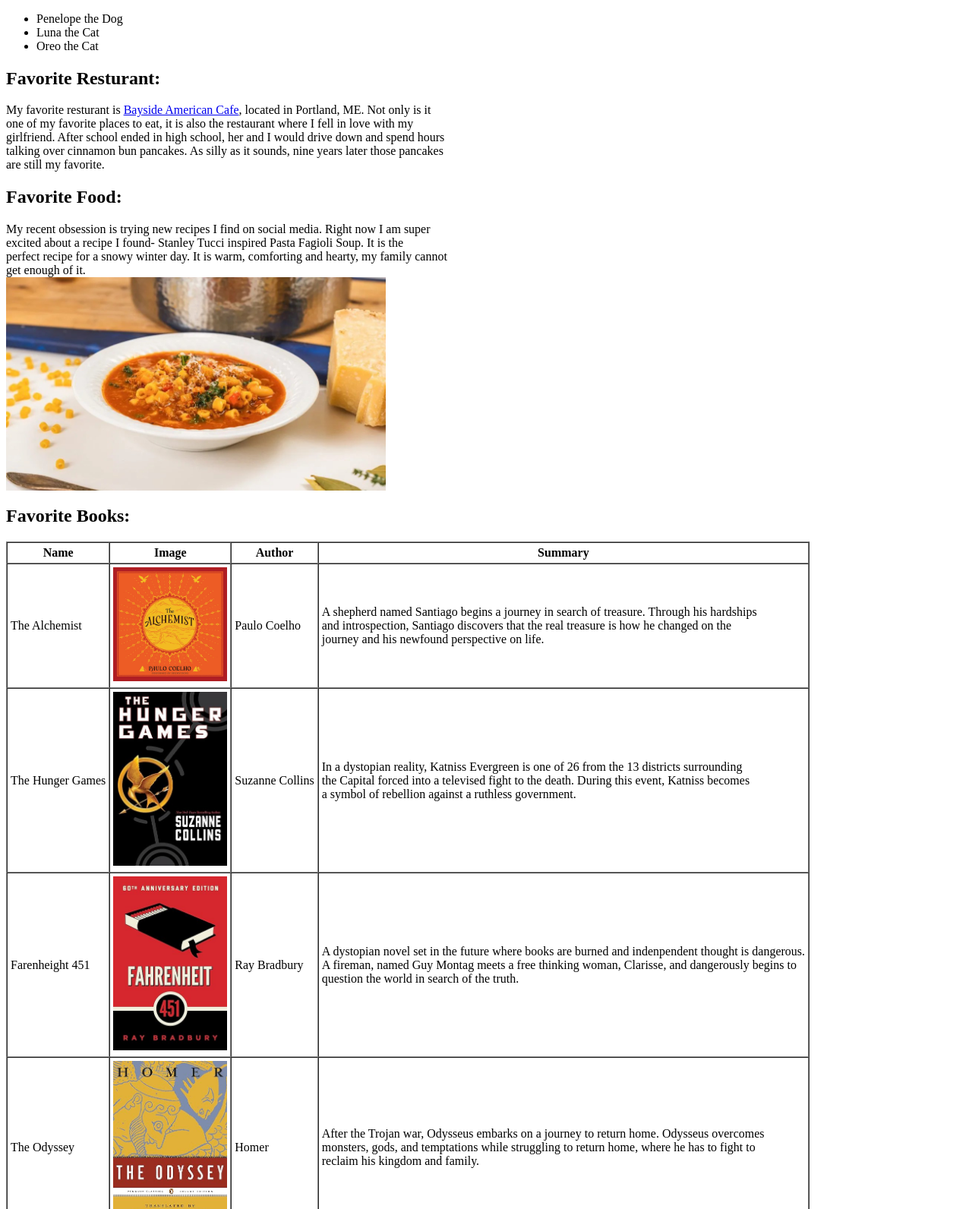
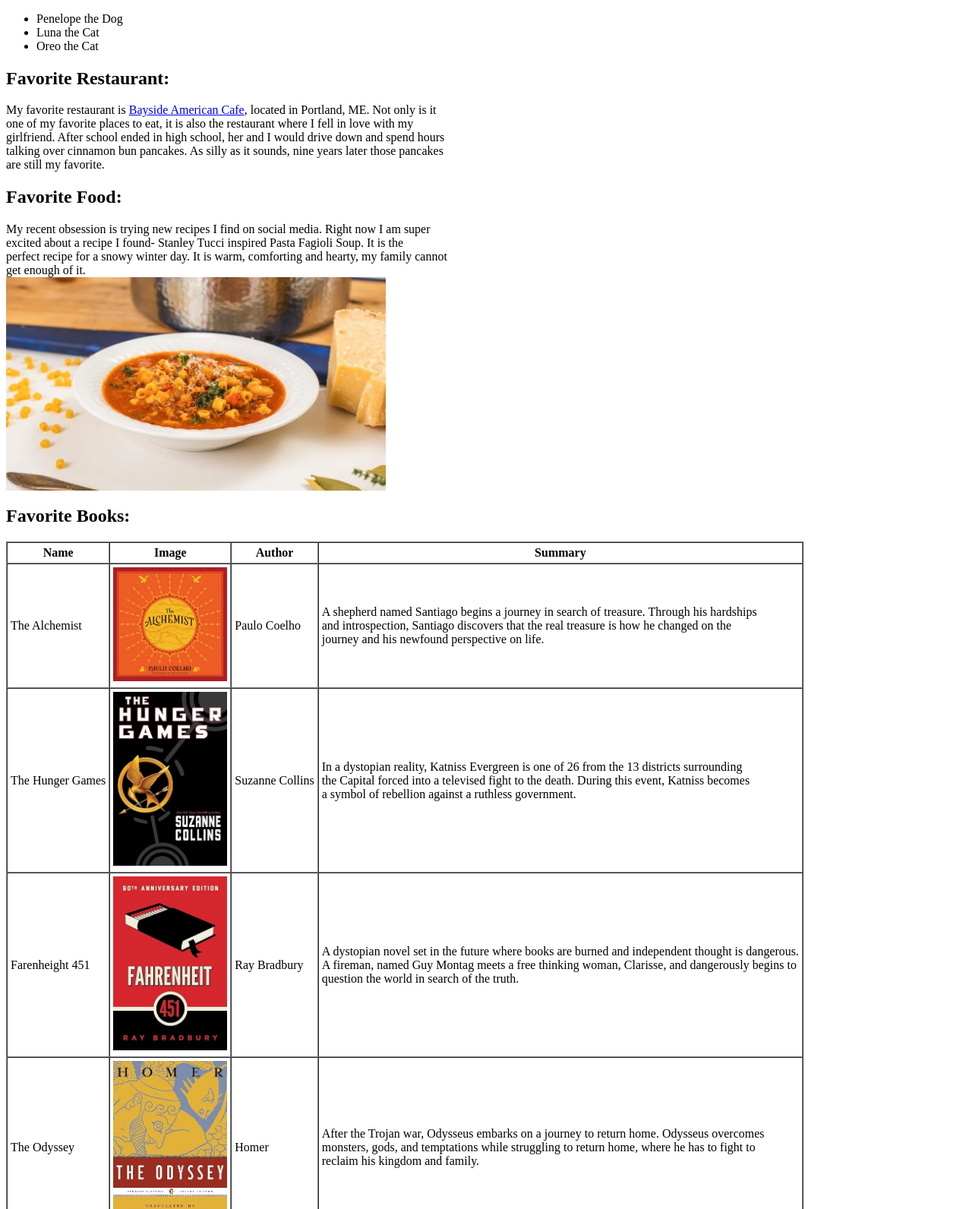
Before and after one commit to SamFarrington-tufts/assignment_personal_web_page, a plain HTML site: page about_me.html in a window 1280 px wide. Shown: the part 340-1932 px from the top of the page at 76% size. Drawn offline with Linux system fonts and the light colour scheme.

Commit message:
Add files via upload

```diff
--- a/about_me.html
+++ b/about_me.html
@@ -25,8 +25,8 @@
   </ul>
   </p>
 
-  <h2>Favorite Resturant:</h2>
-    <p>My favorite resturant is <a href="https://www.baysideamericancafe.com/">Bayside American Cafe</a>, located in Portland, ME. Not only is it <br />
+  <h2>Favorite Restaurant:</h2>
+    <p>My favorite restaurant is <a href="https://www.baysideamericancafe.com/">Bayside American Cafe</a>, located in Portland, ME. Not only is it <br />
     one of my favorite places to eat, it is also the restaurant where I fell in love with my <br />
     girlfriend. After school ended in high school, her and I would drive down and spend hours <br />
     talking over cinnamon bun pancakes. As silly as it sounds, nine years later those pancakes <br />
@@ -74,7 +74,7 @@
         <td>Farenheight 451</td>
         <td><img src='f451.jpg' width ='150'></td>
         <td>Ray Bradbury</td>
-        <td>A dystopian novel set in the future where books are burned and indenpendent thought is dangerous. <br />
+        <td>A dystopian novel set in the future where books are burned and independent thought is dangerous. <br />
             A fireman, named Guy Montag meets a free thinking woman, Clarisse, and dangerously begins to <br />
             question the world in search of the truth.</td>
       </tr>
```
Also changed, not shown: me_two.html (+3 -3 lines).
